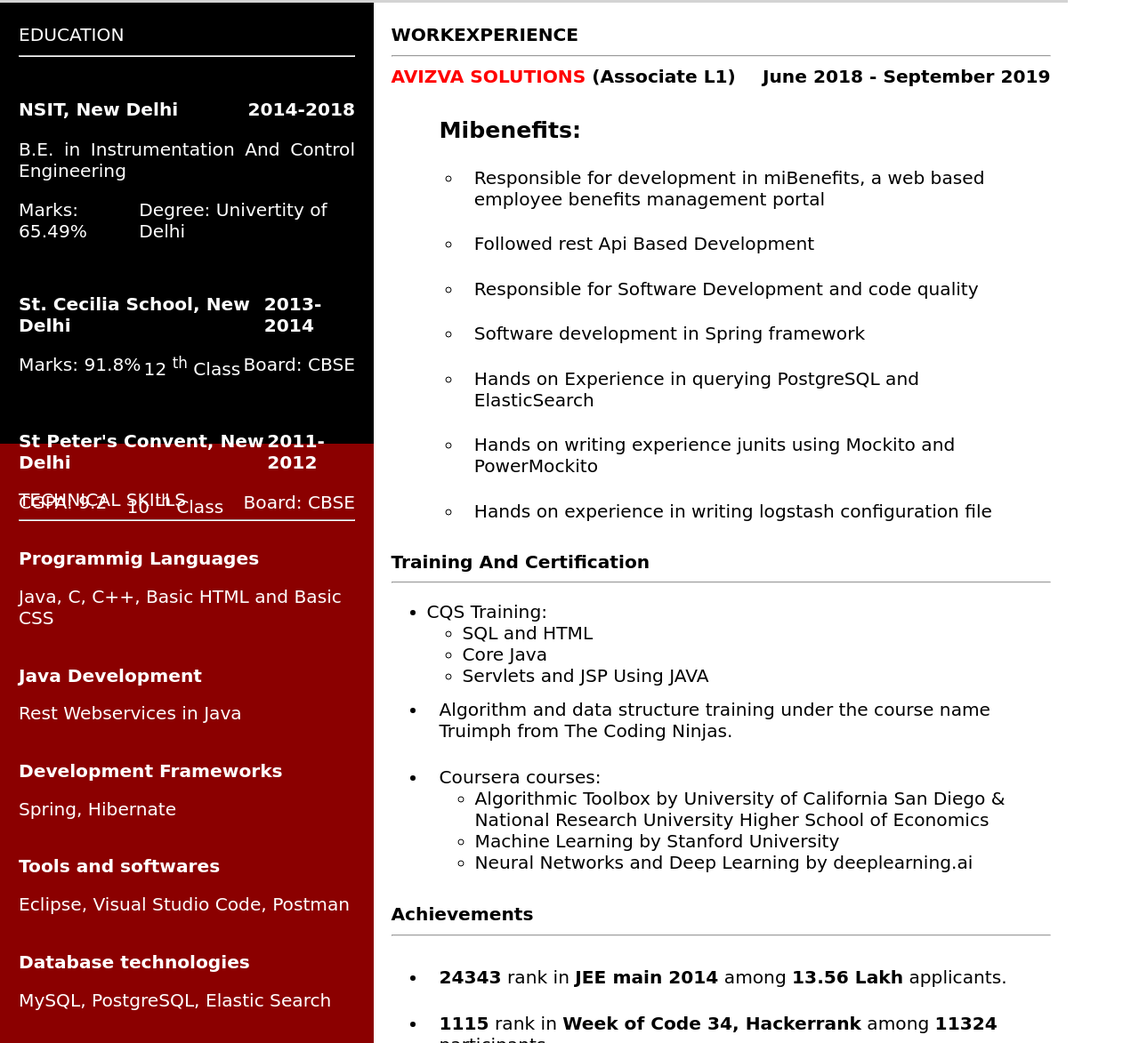
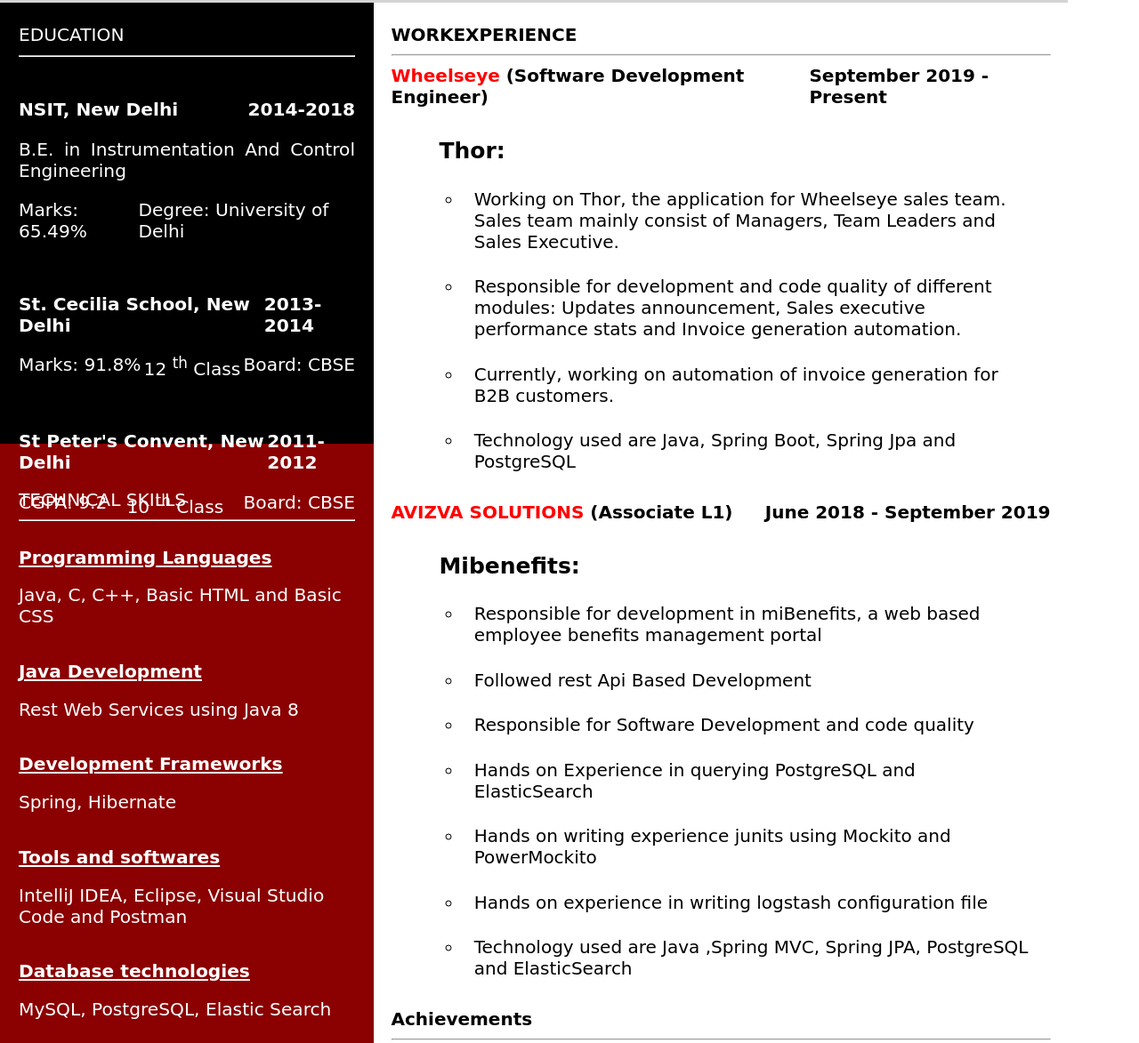
Before and after one commit to akashgaba/akashgaba.github.io, a plain HTML site: page index.html in a window 1280 px wide. Shown: the part 174-1347 px from the top of the page at 89% size. Drawn offline with Linux system fonts and the light colour scheme; a web font is replaced by a local one.

Commit message:
Resume updated with thor experience in wheelseye

```diff
--- a/css/main.css
+++ b/css/main.css
@@ -40,7 +40,7 @@
 #rightSide {
     width: 65%;
     height: 86%;
-    font-size: 120%;
+    font-size: 119%;
     display: flex;
     justify-content: space-around;
 }
@@ -115,6 +115,7 @@
 .each-skill-type-heading {
     margin-bottom: 5%;
     font-weight: bold;
+    text-decoration: underline;
 }
 .info {
     width: 100%;
--- a/index.html
+++ b/index.html
@@ -43,7 +43,7 @@
                 <p class="text-align-justify">B.E. in Instrumentation And Control Engineering</p>
                 <p class="justify-content-space-between">
                   <span>Marks: 65.49%</span>
-                  <span>Degree: Univertity of Delhi</span>
+                  <span>Degree: University of Delhi</span>
                 </p>
               </div>
             </div>
@@ -88,7 +88,7 @@
           <div class="technical-skills">
             <div class="each-skill-type">
               <div class="each-skill-type-heading">
-                Programmig Languages
+                Programming Languages
               </div>
               <div class="skill-names">
                 Java, C, C++, Basic HTML and Basic CSS
@@ -99,7 +99,7 @@
                 Java Development
               </div>
               <div class="skill-names">
-                Rest Webservices in Java
+                Rest Web Services using Java 8
               </div>
             </div>
             <div class="each-skill-type">
@@ -115,7 +115,7 @@
                 Tools and softwares
               </div>
               <div class="skill-names">
-                Eclipse, Visual Studio Code, Postman
+                IntelliJ IDEA, Eclipse, Visual Studio Code and Postman
               </div>
             </div>
             <div class="each-skill-type">
@@ -165,6 +165,27 @@
             <div class="right-side-content-section">
               <div class="right-side-content-section-heading">
                 <div class="left">
+                  <span class="red">Wheelseye</span> (Software Development Engineer)
+                </div>
+                <div class="right">September 2019 - Present</div>
+              </div>
+              <div class="right-side-content-section-data">
+                <ul class="align-content-space-between">
+                  <li class="inline li">
+                    <div class="left bolder bigger">Thor:</div>
+                  </li>
+                  <ul>
+                    <li class="li">Working on Thor, the application for Wheelseye sales team. Sales team mainly consist of Managers, Team Leaders and Sales Executive.</li>
+                    <li class="li">Responsible for development and code quality of different modules: Updates announcement, Sales executive performance stats and Invoice generation automation.</li>
+                    <li class="li">Currently, working on automation of invoice generation for B2B customers.</li>
+                    <li class="li">Technology used are Java, Spring Boot, Spring Jpa and PostgreSQL</li>
+                  </ul>
+                </ul>
+              </div>
+            </div>
+            <div class="right-side-content-section">
+              <div class="right-side-content-section-heading">
+                <div class="left">
                   <span class="red">AVIZVA SOLUTIONS</span> (Associate L1)
                 </div>
                 <div class="right">June 2018 - September 2019</div>
@@ -175,44 +196,20 @@
                     <div class="left bolder bigger">Mibenefits:</div>
                   </li>
                   <ul>
-                    <li class="li">Responsible for development in miBenefits, a web based employee benefits management portal</li>
+                    <li class="li">Responsible for development in miBenefits, a web based employee benefits management
+                      portal</li>
                     <li class="li">Followed rest Api Based Development</li>
                     <li class="li">Responsible for Software Development and code quality</li>
-                    <li class="li">Software development in Spring framework</li>
                     <li class="li">Hands on Experience in querying PostgreSQL and ElasticSearch</li>
                     <li class="li">Hands on writing experience junits using Mockito and PowerMockito</li>
                     <li class="li">Hands on experience in writing logstash configuration file</li>
+                    <li class="li">Technology used are Java ,Spring MVC, Spring JPA, PostgreSQL and ElasticSearch </li>
                   </ul>
                 </ul>
               </div>
             </div>
           </div>
-        </div>
           <div class="right-side-content">
-          <div class="right-side-content-heading">
-            Training And Certification
-            <hr>
-          </div>
-          <div class="right-side-content-section-data">
-            <ul class="align-content-space-between">
-              <li>CQS Training:
-                <ul>
-                  <li>SQL and HTML</li>
-                  <li>Core Java</li>
-                  <li>Servlets and JSP Using JAVA</li>
-                </ul>
-              </li>
-              <li class="li">Algorithm and data structure training under the course name Truimph from The Coding Ninjas.</li>
-              <li class="li">Coursera courses:
-                <ul>
-                  <li>
-                    Algorithmic Toolbox by University of California San Diego & National Research University Higher School of Economics</li>
-                  <li>Machine Learning by Stanford University</li>
-                  <li>Neural Networks and Deep Learning by deeplearning.ai</li>
-                </ul>
-              </li>
-            </ul>
-          </div>
             <div class="right-side-content">
               <div class="right-side-content-heading">
                 Achievements
@@ -239,7 +236,8 @@
               <div class="right-side-content-section-data">
                 <ul class="align-content-space-between">
                   <li class="li">Participated in various events(singing & drama) in both school and college.</li>
-                <li class="li">Listening music, gathering technological and scientific news and knowledge, watching TV series & discussing
+                  <li class="li">Listening music, gathering technological and scientific news and knowledge, watching TV
+                    series & discussing
                     various topics with friends.</li>
                 </ul>
               </div>
@@ -252,7 +250,8 @@
               <div class="right-side-content-section-data">
                 <ul class="align-content-space-between">
                   <li class="li"><span class="bold">Date of Birth</span>: 15/02/1996</li>
-                <li class="li"><span class="bold">Social Profile Links</span>: https://www.linkedin.com/in/akashgaba</li>
+                  <li class="li"><span class="bold">Social Profile Links</span>: https://www.linkedin.com/in/akashgaba
+                  </li>
                 </ul>
               </div>
             </div>
@@ -261,5 +260,4 @@
       </div>
     </div>
 </body>
-
 </html>
```
Lines whose indentation alone changed are shown as unchanged.
